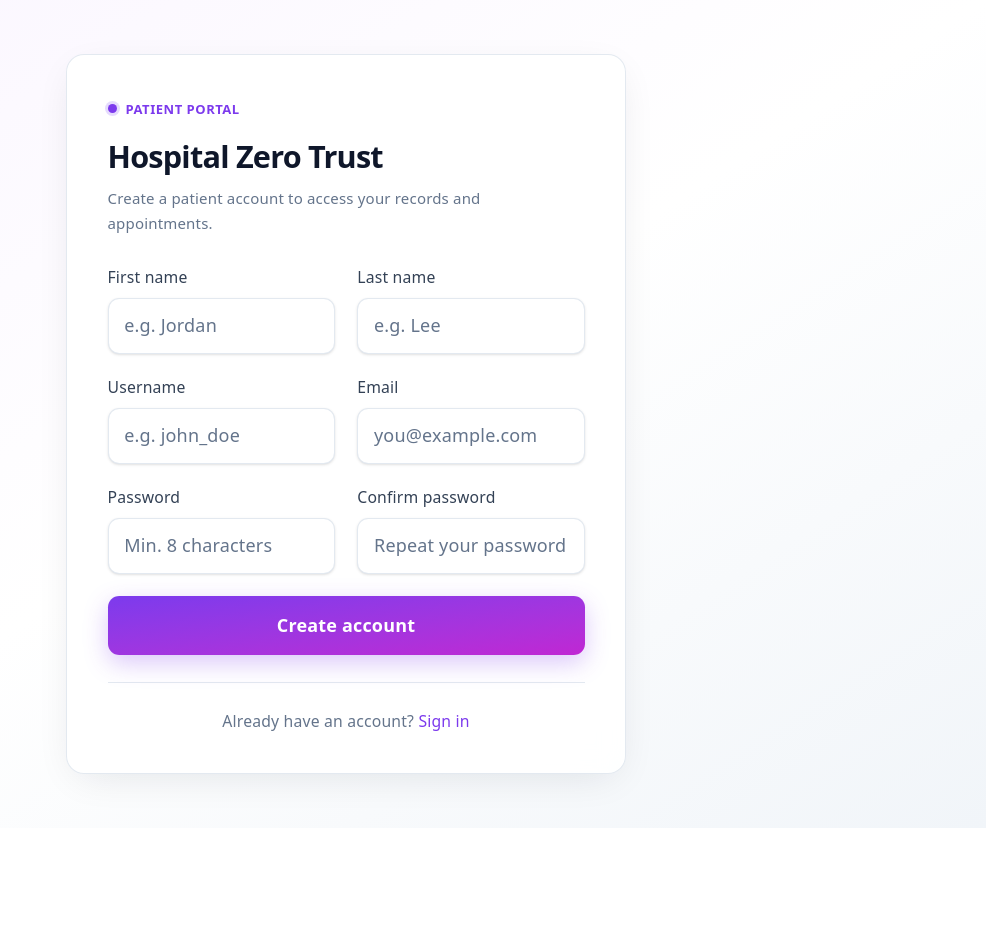
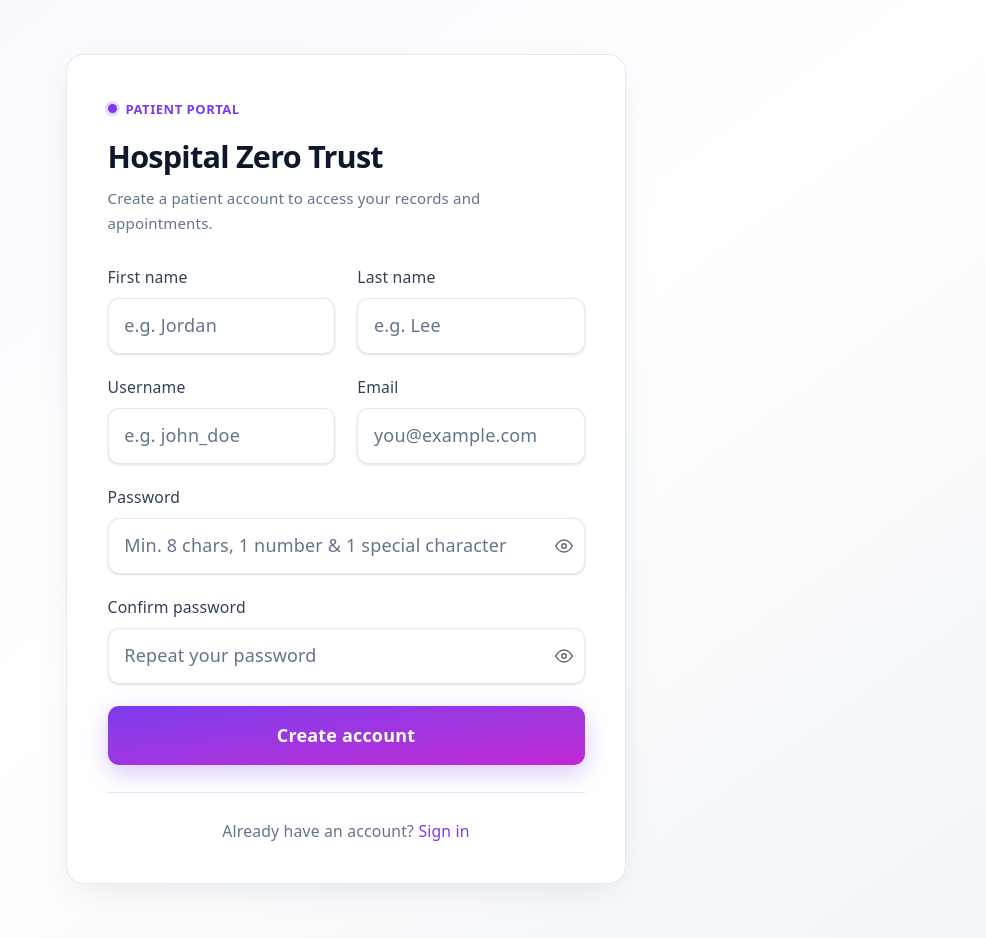
Before and after one commit to axtex/272-ZTA, a React app in the folder frontend/: page /register in a window 1280 px wide. Shown: the whole page, without its empty margins (294-1280 px from the left). Before the commit the page ends 828 px from the top, so only its background shows below. Built offline with nearby package versions, Linux system fonts and the light colour scheme; no server answers; the HTML template or start-up script is replaced by a standard one.

Commit message:
add mandatory MFA, password validation, eye icon, register improvements

```diff
--- a/frontend/src/context/AuthContext.jsx
+++ b/frontend/src/context/AuthContext.jsx
@@ -1,4 +1,4 @@
-/* eslint-disable react-refresh/only-export-components -- context + hook pattern */
+
 import {
   createContext,
   useCallback,
@@ -38,6 +38,7 @@ function userFromPayload(payload) {
     email: payload.email,
     role: payload.role,
     firstName: payload.firstName ?? null,
+    mfaEnabled: payload.mfaEnabled ?? false,
   };
 }
 
@@ -69,16 +70,18 @@ export function AuthProvider({ children }) {
     }
     setTokens(data.accessToken, data.refreshToken);
     const payload = decodeAccessTokenPayload(data.accessToken);
-    setUser(userFromPayload(payload));
-    return { mfaRequired: false };
+    const userObj = userFromPayload(payload);
+    setUser(userObj);
+    return { mfaRequired: false, mfaEnabled: userObj?.mfaEnabled ?? false };
   }, []);
 
   const verifyMfa = useCallback(async (tempToken, code) => {
     const { data } = await api.post('/auth/mfa/validate', { tempToken, code });
     setTokens(data.accessToken, data.refreshToken);
     const payload = decodeAccessTokenPayload(data.accessToken);
-    setUser(userFromPayload(payload));
-    return data;
+    const userObj = userFromPayload(payload);
+    setUser(userObj);
+    return { ...data, mfaEnabled: userObj?.mfaEnabled ?? false };
   }, []);
 
   const setupMfa = useCallback(async () => {
--- a/frontend/src/pages/LoginPage.jsx
+++ b/frontend/src/pages/LoginPage.jsx
@@ -24,11 +24,31 @@ const loginSchema = z.object({
     .min(6, 'Password must be at least 6 characters'),
 });
 
+function EyeIcon() {
+  return (
+    <svg xmlns="http://www.w3.org/2000/svg" width="18" height="18" viewBox="0 0 24 24" fill="none" stroke="currentColor" strokeWidth="2" strokeLinecap="round" strokeLinejoin="round">
+      <path d="M1 12s4-8 11-8 11 8 11 8-4 8-11 8-11-8-11-8z"/>
+      <circle cx="12" cy="12" r="3"/>
+    </svg>
+  );
+}
+
+function EyeOffIcon() {
+  return (
+    <svg xmlns="http://www.w3.org/2000/svg" width="18" height="18" viewBox="0 0 24 24" fill="none" stroke="currentColor" strokeWidth="2" strokeLinecap="round" strokeLinejoin="round">
+      <path d="M17.94 17.94A10.07 10.07 0 0 1 12 20c-7 0-11-8-11-8a18.45 18.45 0 0 1 5.06-5.94"/>
+      <path d="M9.9 4.24A9.12 9.12 0 0 1 12 4c7 0 11 8 11 8a18.5 18.5 0 0 1-2.16 3.19"/>
+      <line x1="1" y1="1" x2="23" y2="23"/>
+    </svg>
+  );
+}
+
 export default function LoginPage() {
   const navigate = useNavigate();
   const [searchParams, setSearchParams] = useSearchParams();
   const { login } = useAuth();
   const [apiError, setApiError] = useState('');
+  const [showPassword, setShowPassword] = useState(false);
   const justRegistered = searchParams.get('registered') === 'true';
 
   const {
@@ -57,6 +77,11 @@ export default function LoginPage() {
         navigate('/mfa-verify', { state: { tempToken: result.tempToken } });
         return;
       }
+      // Force MFA setup if not yet enabled
+      if (!result.mfaEnabled) {
+        navigate('/mfa-setup');
+        return;
+      }
       navigate('/dashboard');
     } catch (err) {
       const message =
@@ -64,6 +89,20 @@ export default function LoginPage() {
       setApiError(String(message));
     }
   }
+
+  const eyeButtonStyle = {
+    position: 'absolute',
+    right: '12px',
+    top: '50%',
+    transform: 'translateY(-50%)',
+    background: 'none',
+    border: 'none',
+    cursor: 'pointer',
+    color: 'var(--color-text-secondary)',
+    padding: '0',
+    display: 'flex',
+    alignItems: 'center',
+  };
 
   return (
     <AuthShell
@@ -99,14 +138,26 @@ export default function LoginPage() {
           <label htmlFor="login-password" className={authLabel}>
             Password
           </label>
+          <div style={{ position: 'relative' }}>
             <input
               id="login-password"
-            type="password"
+              type={showPassword ? 'text' : 'password'}
               autoComplete="current-password"
               className={authInput}
+              style={{ paddingRight: '42px' }}
               placeholder="••••••••"
               {...register('password')}
             />
+            <button
+              type="button"
+              onClick={() => setShowPassword(!showPassword)}
+              style={eyeButtonStyle}
+              tabIndex={-1}
+              aria-label={showPassword ? 'Hide password' : 'Show password'}
+            >
+              {showPassword ? <EyeOffIcon /> : <EyeIcon />}
+            </button>
+          </div>
           {errors.password ? (
             <p className={authFieldError} role="alert">
               {errors.password.message}
--- a/frontend/src/pages/MfaSetupPage.jsx
+++ b/frontend/src/pages/MfaSetupPage.jsx
@@ -11,7 +11,7 @@ import {
 
 export default function MfaSetupPage() {
   const navigate = useNavigate();
-  const { setupMfa, confirmMfaSetup } = useAuth();
+  const { setupMfa, confirmMfaSetup, logout } = useAuth();
   const inputRef = useRef(null);
 
   const [step, setStep] = useState(1);
@@ -84,6 +84,11 @@ export default function MfaSetupPage() {
     }
   }
 
+  async function handleCancel() {
+    await logout();
+    navigate('/login');
+  }
+
   return (
     <AuthShell
       badge={<AuthBadge>Account security</AuthBadge>}
@@ -104,9 +109,9 @@ export default function MfaSetupPage() {
           <Button
             type="button"
             variant="secondary"
-            onClick={() => navigate('/dashboard')}
+            onClick={handleCancel}
           >
-            Back to dashboard
+            Back to login
           </Button>
         </div>
       )}
@@ -188,7 +193,7 @@ export default function MfaSetupPage() {
             Two-factor authentication is now enabled
           </Alert>
           <Button type="button" variant="primary" onClick={() => navigate('/dashboard')}>
-            Back to dashboard
+            Go to dashboard
           </Button>
         </div>
       )}
@@ -197,7 +202,7 @@ export default function MfaSetupPage() {
         <p className="mt-8 text-center">
           <button
             type="button"
-            onClick={() => navigate('/dashboard')}
+            onClick={handleCancel}
             className={authGhostLink}
           >
             Cancel
--- a/frontend/src/pages/Register.jsx
+++ b/frontend/src/pages/Register.jsx
@@ -9,6 +9,33 @@ const api = axios.create({
   baseURL: import.meta.env.VITE_API_URL || 'http://localhost:4000',
 });
 
+function EyeIcon() {
+  return (
+    <svg xmlns="http://www.w3.org/2000/svg" width="18" height="18" viewBox="0 0 24 24" fill="none" stroke="currentColor" strokeWidth="2" strokeLinecap="round" strokeLinejoin="round">
+      <path d="M1 12s4-8 11-8 11 8 11 8-4 8-11 8-11-8-11-8z"/>
+      <circle cx="12" cy="12" r="3"/>
+    </svg>
+  );
+}
+
+function EyeOffIcon() {
+  return (
+    <svg xmlns="http://www.w3.org/2000/svg" width="18" height="18" viewBox="0 0 24 24" fill="none" stroke="currentColor" strokeWidth="2" strokeLinecap="round" strokeLinejoin="round">
+      <path d="M17.94 17.94A10.07 10.07 0 0 1 12 20c-7 0-11-8-11-8a18.45 18.45 0 0 1 5.06-5.94"/>
+      <path d="M9.9 4.24A9.12 9.12 0 0 1 12 4c7 0 11 8 11 8a18.5 18.5 0 0 1-2.16 3.19"/>
+      <line x1="1" y1="1" x2="23" y2="23"/>
+    </svg>
+  );
+}
+
+function validatePassword(password) {
+  if (password.length < 8) return 'Password must be at least 8 characters';
+  if (!/[0-9]/.test(password)) return 'Password must contain at least 1 number';
+  if (!/[!@#$%^&*()_+\-=\[\]{};':"\\|,.<>\/?]/.test(password))
+    return 'Password must contain at least 1 special character (!@#$%^&* etc.)';
+  return null;
+}
+
 export default function Register() {
   const navigate = useNavigate();
   const [form, setForm] = useState({
@@ -19,9 +46,11 @@ export default function Register() {
     password: '',
     confirmPassword: '',
   });
-  const [error, setError] = useState('');
-  const [success, setSuccess] = useState('');
-  const [loading, setLoading] = useState(false);
+  const [error, setError]               = useState('');
+  const [success, setSuccess]           = useState('');
+  const [loading, setLoading]           = useState(false);
+  const [showPassword, setShowPassword] = useState(false);
+  const [showConfirm, setShowConfirm]   = useState(false);
 
   function handleChange(e) {
     setForm((prev) => ({ ...prev, [e.target.name]: e.target.value }));
@@ -40,9 +69,10 @@ export default function Register() {
     if (!form.email.includes('@')) {
       return setError('Please enter a valid email address');
     }
-    if (form.password.length < 8) {
-      return setError('Password must be at least 8 characters');
-    }
+
+    const passwordError = validatePassword(form.password);
+    if (passwordError) return setError(passwordError);
+
     if (form.password !== form.confirmPassword) {
       return setError('Passwords do not match');
     }
@@ -50,28 +80,38 @@ export default function Register() {
     setLoading(true);
     try {
       const { data } = await api.post('/auth/register', {
-        username: form.username.trim(),
+        username:  form.username.trim(),
         firstName: form.firstName.trim(),
-        lastName: form.lastName.trim(),
-        email: form.email.trim(),
-        password: form.password,
-        roleName: 'Patient',
+        lastName:  form.lastName.trim(),
+        email:     form.email.trim(),
+        password:  form.password,
+        roleName:  'Patient',
       });
 
-      setSuccess(
-        `Account created for ${data.user.username}! Redirecting to login…`,
-      );
+      setSuccess(`Account created for ${data.user.username}! Redirecting to login…`);
       setTimeout(() => {
         navigate('/login?registered=true');
       }, 2500);
     } catch (err) {
-      setError(
-        err.response?.data?.error || 'Registration failed. Please try again.',
-      );
+      setError(err.response?.data?.error || 'Registration failed. Please try again.');
     } finally {
       setLoading(false);
     }
   }
+
+  const eyeButtonStyle = {
+    position: 'absolute',
+    right: '12px',
+    top: '50%',
+    transform: 'translateY(-50%)',
+    background: 'none',
+    border: 'none',
+    cursor: 'pointer',
+    color: 'var(--color-text-secondary)',
+    padding: '0',
+    display: 'flex',
+    alignItems: 'center',
+  };
 
   return (
     <AuthShell
@@ -165,38 +205,62 @@ export default function Register() {
           />
         </div>
 
-        <div>
+        <div className="md:col-span-2">
           <label htmlFor="reg-password" className={authLabel}>
             Password
           </label>
+          <div style={{ position: 'relative' }}>
             <input
               id="reg-password"
               name="password"
-            type="password"
+              type={showPassword ? 'text' : 'password'}
               autoComplete="new-password"
-            placeholder="Min. 8 characters"
+              placeholder="Min. 8 chars, 1 number & 1 special character"
               className={authInput}
+              style={{ paddingRight: '42px' }}
               value={form.password}
               onChange={handleChange}
               disabled={loading}
             />
+            <button
+              type="button"
+              onClick={() => setShowPassword(!showPassword)}
+              style={eyeButtonStyle}
+              tabIndex={-1}
+              aria-label={showPassword ? 'Hide password' : 'Show password'}
+            >
+              {showPassword ? <EyeOffIcon /> : <EyeIcon />}
+            </button>
+          </div>
         </div>
 
-        <div>
+        <div className="md:col-span-2">
           <label htmlFor="reg-confirm" className={authLabel}>
             Confirm password
           </label>
+          <div style={{ position: 'relative' }}>
             <input
               id="reg-confirm"
               name="confirmPassword"
-            type="password"
+              type={showConfirm ? 'text' : 'password'}
               autoComplete="new-password"
               placeholder="Repeat your password"
               className={authInput}
+              style={{ paddingRight: '42px' }}
               value={form.confirmPassword}
               onChange={handleChange}
               disabled={loading}
             />
+            <button
+              type="button"
+              onClick={() => setShowConfirm(!showConfirm)}
+              style={eyeButtonStyle}
+              tabIndex={-1}
+              aria-label={showConfirm ? 'Hide password' : 'Show password'}
+            >
+              {showConfirm ? <EyeOffIcon /> : <EyeIcon />}
+            </button>
+          </div>
         </div>
 
         <Button
```
Also changed, not shown: 1 other file (tests, documents, lock files or other folders). Lines whose indentation alone changed are shown as unchanged.
